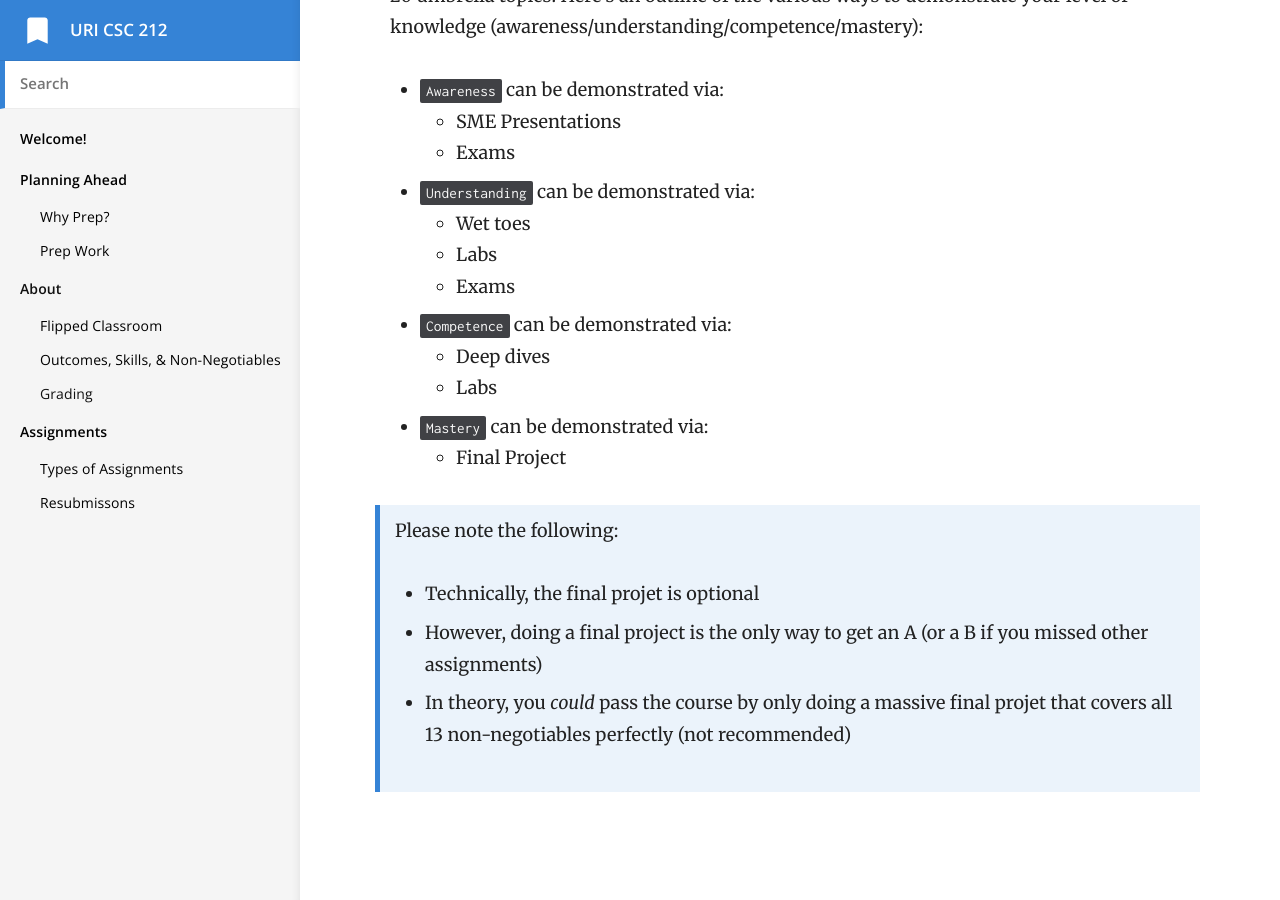
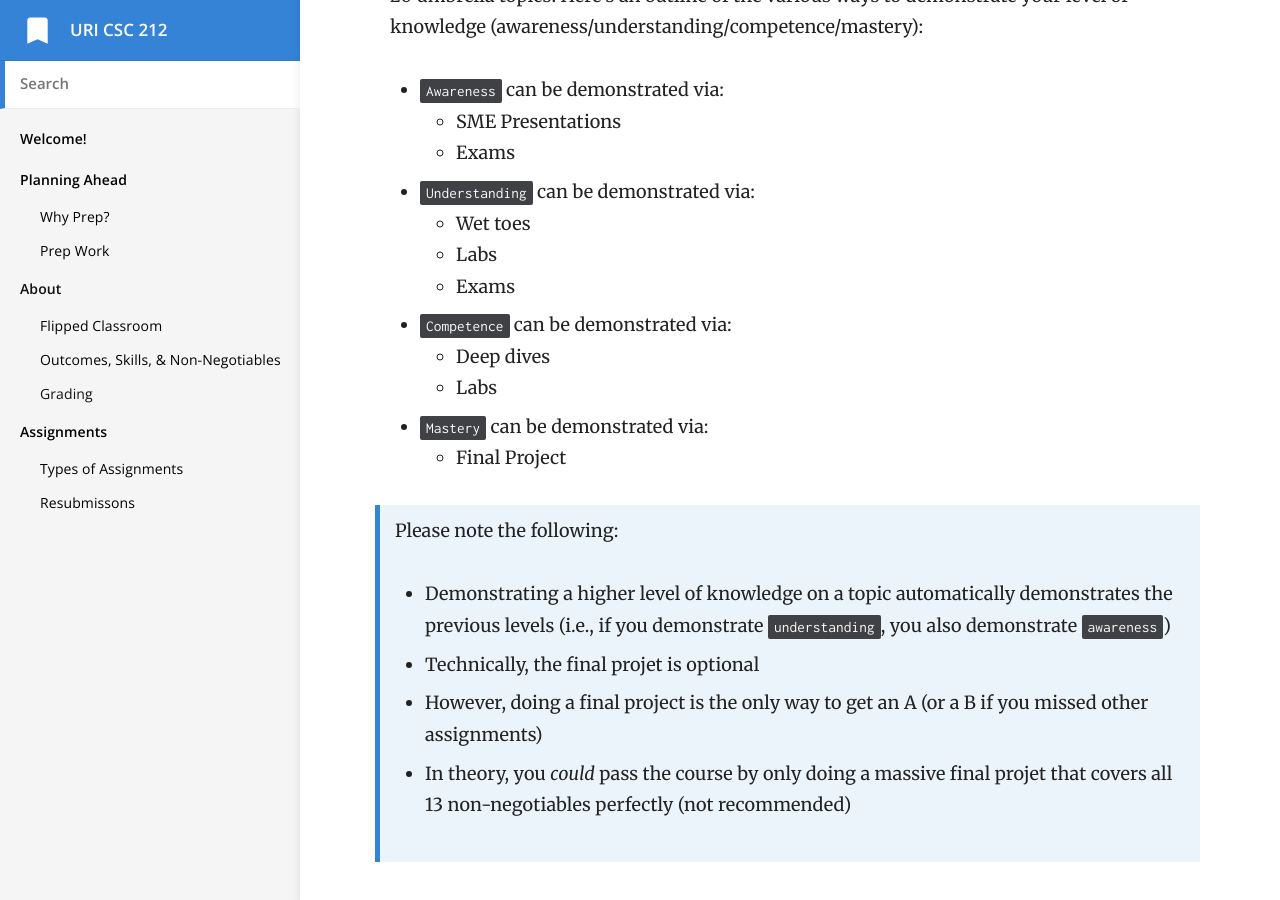
Before and after one commit to vcc-csc212/sp21-archive, a Jekyll site: the page built from _docs/2-about/grading.md, in a window 1280 px wide and 900 px high, scrolled down 2849 px. Built offline with Jekyll 4.4.1, drawn with Linux system fonts in a browser that asks for light colours.

Commit message:
note about prev levels

```diff
--- a/_docs/2-about/grading.md
+++ b/_docs/2-about/grading.md
@@ -76,6 +76,7 @@ There are [6 types of assignments](/assignment-types) that will allow you to dem
 	- Final Project
 
 > Please note the following:
+- Demonstrating a higher level of knowledge on a topic automatically demonstrates the previous levels (i.e., if you demonstrate `understanding`, you also demonstrate `awareness`)
 - Technically, the final projet is optional
 - However, doing a final project is the only way to get an A (or a B if you missed other assignments)
 - In theory, you *could* pass the course by only doing a massive final projet that covers all 13 non-negotiables perfectly (not recommended)
```
